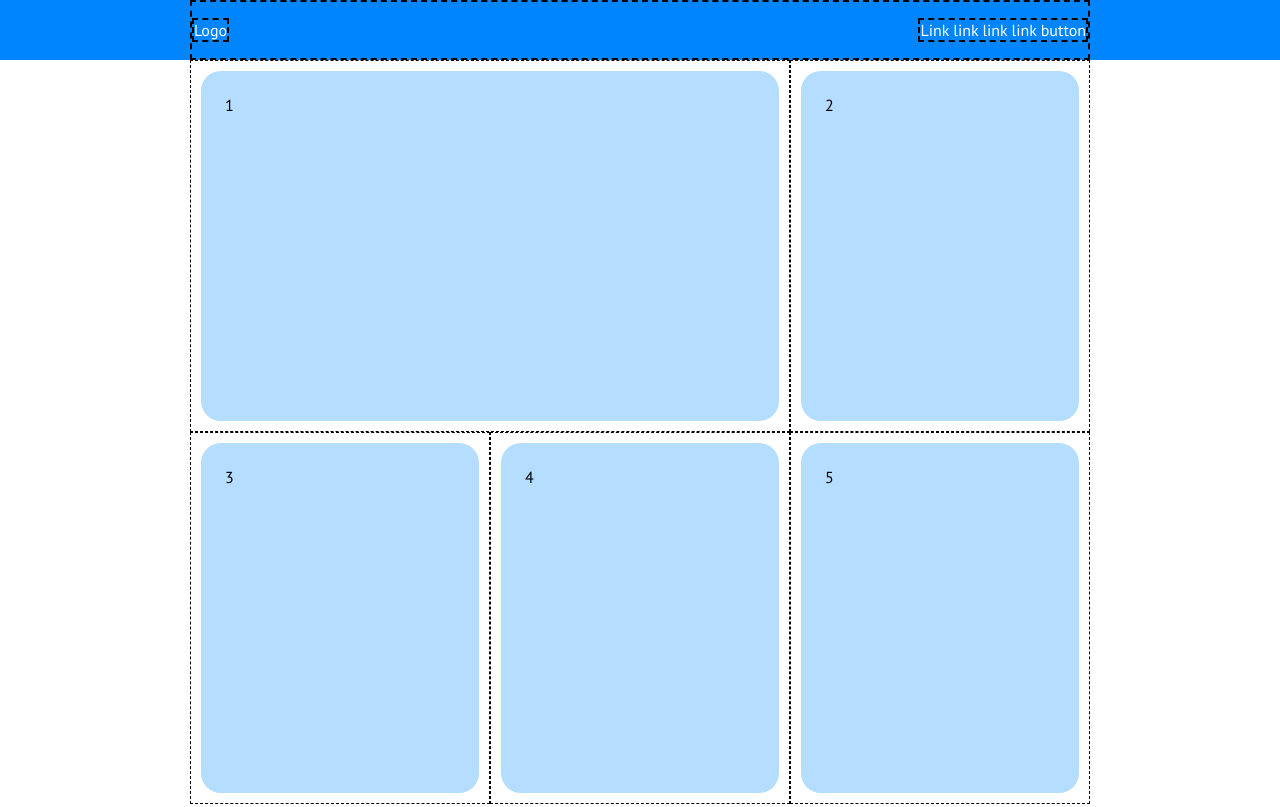
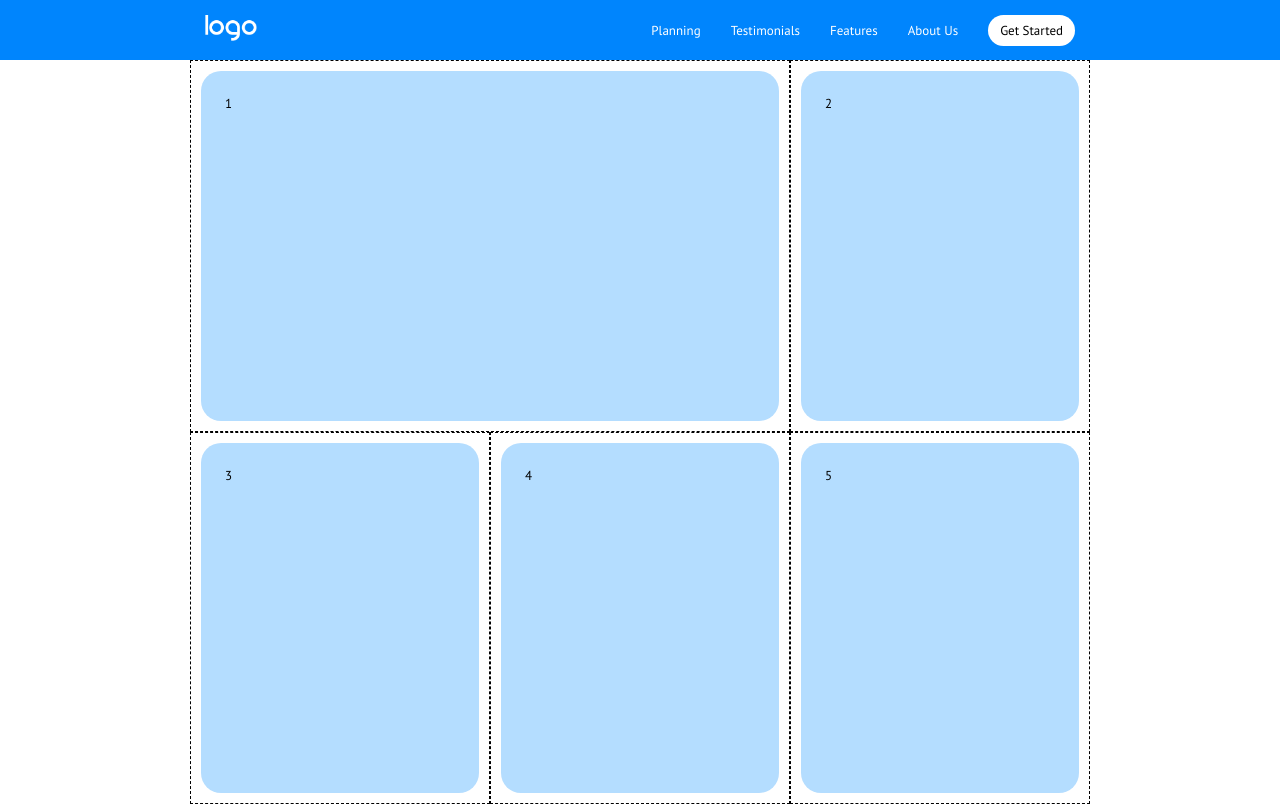
Before and after one commit to MichelaRicci/htmlcss-responsive-layout, a plain HTML site: page index.html in a window 1280 px wide. Shown: the top 807 px of the page. Drawn offline with Linux system fonts and the light colour scheme.

Commit message:
prova link ancora

```diff
--- a/css/style.css
+++ b/css/style.css
@@ -11,11 +11,12 @@
 
 body {
     font-family: 'PT Sans', sans-serif;
+    font-size: 13px;
 }
 
-.border {
+/* .border {
     border: 2px dashed black;
-}
+} */
 
 .container {
     max-width: 900px;
@@ -25,6 +26,21 @@ body {
 .smaller-container {
     max-width: 800px;
     margin: 0 auto;
+}
+
+/* Buttons */
+
+.button {
+    display: inline-block;
+    text-decoration: none;
+    padding: 7px 12px;
+
+    border-radius: 20px;
+}
+
+.white-button {
+    background-color: #ffffff;
+    color: #000000;
 }
 
 
@@ -42,6 +58,22 @@ header {
     align-items: center;
     justify-content: space-between;
 }
+
+#logo {
+    width: 70%;
+    padding-left: 15px;
+}
+
+.navbar ul {
+    list-style-type: none;
+    display: flex;
+    align-items: center;
+}
+
+.navbar li {
+    padding: 0 15px;
+}
+
 
 
 /* Section colors */
--- a/index.html
+++ b/index.html
@@ -14,8 +14,19 @@
 <body>
     <header>
         <nav class="navbar container border">
-            <div class="navbar-logo border">Logo</div>
-            <div class="navbar-menu border">Link link link link button</div>
+            <div class="navbar-logo border">
+                <img src="img/logo.png" alt="Logo" id="logo">
+            </div>
+            <div class="navbar-menu border">
+                <ul>
+                    <li><a href="#"></a>Planning</a></li>
+                    <li><a href="#testimonials"></a>Testimonials</a></li>
+                    <li><a href="#"></a>Features</a></li>
+                    <li><a href="#"></a>About Us</a></li>
+
+                    <li><a href="#" class="button white-button">Get Started</a></li>
+                </ul>
+            </div>
         </nav>
 
     </header>
@@ -57,7 +68,7 @@
         </section>
 
 
-        <section class="bg-violet">
+        <section class="bg-violet" id="planning">
             <div class="smaller-container">
                 <div class="row">
                     <div class="col50">
@@ -77,6 +88,7 @@
         <section class="bg-white" id="testimonials">
             <div class="container">
                 <div class="text-box">
+                    <a name="testimonials">TESTIMONIALS</a>
 
                 </div>
                 <div class="col-container">
@@ -157,7 +169,7 @@
 
         <!-- About Us section -->
 
-        <section class="bg-white">
+        <section class="bg-white" id="about us">
             <div class="container">
                 <div class="row">
                     <div class="col50">
```
Also changed, not shown: img/about.jpg (added), img/logo.png (added), img/phone.png (added), img/planning1.png (added), img/planning2.png (added), img/testimonial1.jpg (added), img/testimonial2.jpg (added), img/testimonial3.jpg (added), 1 other file.
